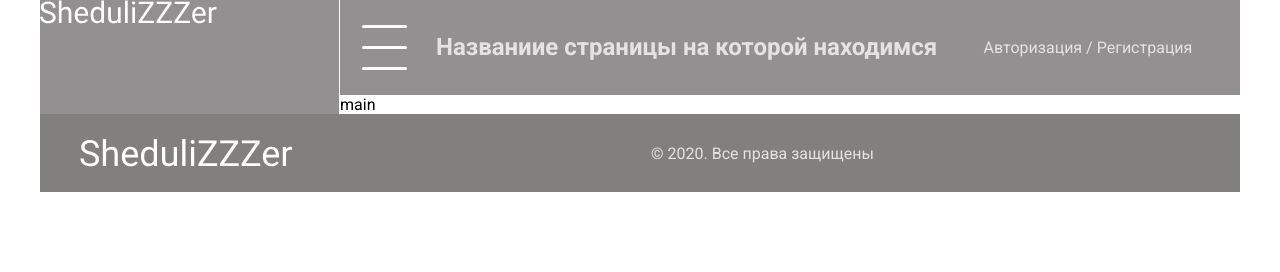
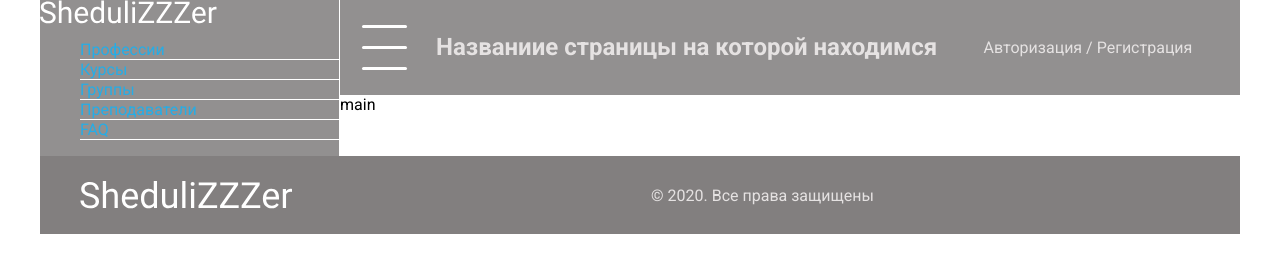
Before and after one commit to Aspirants-FS-FE/SheduliZZZer, a website built with webpack: page src/index.html in a window 1280 px wide. Built offline with nearby package versions, Linux system fonts and the light colour scheme.

Commit message:
sidebar-menu added

```diff
--- a/src/css/style.css
+++ b/src/css/style.css
@@ -108,6 +108,7 @@ input[type='submit'] {
 }
 
 /* header */
+
 .header-page {
   display: flex;
   align-items: center;
@@ -208,6 +209,7 @@ input[type='submit'] {
 /* header end */
 
 /* footer */
+
 .footer-page {
   background-color: var(--dark-bg);
   display: flex;
@@ -228,10 +230,17 @@ input[type='submit'] {
 /* footer end */
 
 /* sidebar */
+
 .sidebar {
   width: 25%;
   background-color: var(--grey-bg);
   border-right: 1px solid #ffffff;
+}
+
+.menu-list-item {
+  font-size: 16px;
+  list-style-type: none;
+  border-bottom: 1px solid #ffffff;
 }
 
 /* sidebar end */
--- a/src/index.html
+++ b/src/index.html
@@ -10,12 +10,32 @@
     />
     <!-- <link rel="stylesheet" href="css/style.css" /> -->
   </head>
+
   <body>
     <div class="wrapper-page container">
       <aside class="sidebar">
         <header class="sidebar-header">
           <img src="img/logo-sidebar.svg" alt="Логотип" />
         </header>
+        <nav class="menu">
+          <ul class="menu-list">
+            <li class="menu-list-item">
+              <a class="menu-link" href="#0">Профессии</a>
+            </li>
+            <li class="menu-list-item">
+              <a class="menu-link" href="#0">Курсы</a>
+            </li>
+            <li class="menu-list-item">
+              <a class="menu-link" href="#0">Группы</a>
+            </li>
+            <li class="menu-list-item">
+              <a class="menu-link" href="#0">Преподаватели</a>
+            </li>
+            <li class="menu-list-item">
+              <a class="menu-link" href="#0">FAQ</a>
+            </li>
+          </ul>
+        </nav>
       </aside>
       <div class="wrapper-content">
         <header class="header-page">
```
